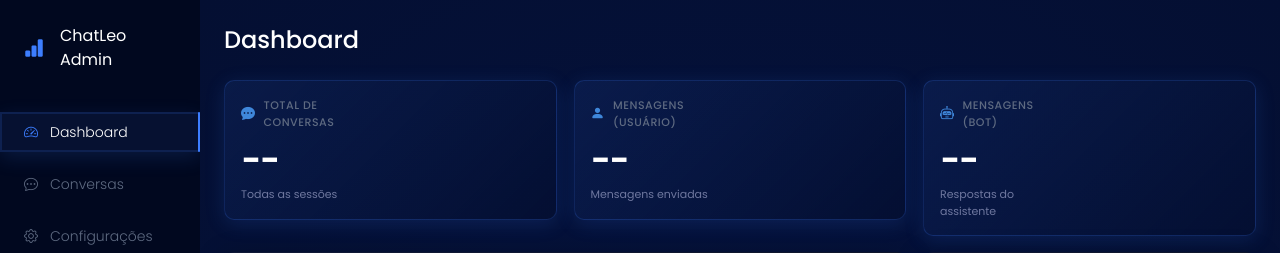
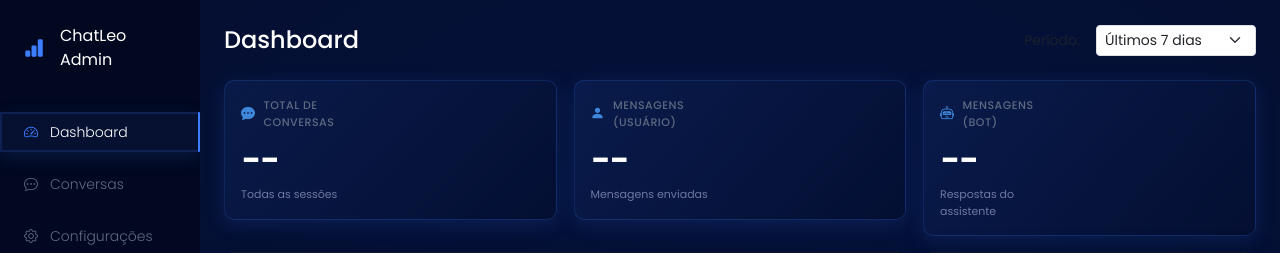
Before and after one commit to moaaskt/ChatJovemProgramador-staging, a Flask app: template templates/admin/dashboard.html in a window 1280 px wide. Shown: the top 253 px of the page. Run offline with Flask 3, Linux system fonts and the light colour scheme; the template is opened without the code that fills it, so the values that code supplies are empty; some libraries are stand-ins or nearby versions.

Commit message:
feat(admin): enhance dashboard with date range filter
- Added a dropdown to select the date range for reports on the dashboard.
- Updated the API to accept an optional 'days' parameter for filtering conversation data.
- Refactored JavaScript to dynamically load dashboard data based on the selected date range.
- Maintained existing functionality while allowing for future enhancements in report filtering.

```diff
--- a/admin.py
+++ b/admin.py
@@ -88,11 +88,21 @@ def dashboard():
 
 @admin_bp.get("/api/reports")
 def api_reports():
+    # Lê o parâmetro days da query string, com fallback para 7
+    days = request.args.get("days", type=int) or 7
+    if days <= 0:
+        days = 7
+
     data = {
+        # Por enquanto: todas as conversas (pode ser estendido futuramente para receber days ou date_start/date_end)
         "conversation_counts": get_conversation_counts(),
+        # Por enquanto: todas as mensagens (pode ser estendido futuramente para receber days ou date_start/date_end)
         "message_counts": get_message_counts_by_role(),
-        "daily_conversations": get_daily_conversation_counts(days=7),
+        # Usa o parâmetro days do filtro (ou 7 como padrão)
+        "daily_conversations": get_daily_conversation_counts(days=days),
+        # Mantém comportamento atual (pode ser estendido futuramente para receber days ou date_start/date_end)
         "recent_conversations": get_recent_conversations(limit=10),
+        # Por enquanto: todos os leads (pode ser estendido futuramente se os documentos de leads tiverem campos de timestamp consistentes)
         "leads_by_city": get_leads_count_by_city(),
         "leads_by_state": get_leads_count_by_state(),
         "leads_by_age_range": get_leads_count_by_age_range(),
--- a/templates/admin/dashboard.html
+++ b/templates/admin/dashboard.html
@@ -3,7 +3,19 @@
 {% block content %}
 
 <div class="main-header-line">
-    <h1>Dashboard</h1>
+    <div class="d-flex justify-content-between align-items-center w-100">
+        <h1 class="mb-0">Dashboard</h1>
+        <div class="d-flex align-items-center gap-2">
+            <label for="dashboard-range" class="form-label mb-0 me-2 small text-muted">
+                Período:
+            </label>
+            <select id="dashboard-range" class="form-select form-select-sm" style="width: auto; min-width: 160px;">
+                <option value="7" selected>Últimos 7 dias</option>
+                <option value="30">Últimos 30 dias</option>
+                <option value="90">Últimos 90 dias</option>
+            </select>
+        </div>
+    </div>
 
     <div class="action-buttons">
         <!-- Botão pra abrir sidebar no mobile -->
@@ -546,8 +558,27 @@ function createLeadsByAgeChart(labels, values) {
 // ============================================
 // Carregamento de dados da API
 // Contrato mantido: /admin/api/reports
+// Suporta filtros opcionais (ex: days para período)
 // ============================================
-fetch("/admin/api/reports")
+
+/**
+ * Carrega os dados da dashboard com filtros opcionais.
+ * @param {Object} filters - Objeto com filtros (ex: { days: 7 })
+ */
+function loadDashboardData(filters = {}) {
+    const params = new URLSearchParams();
+
+    // Filtro de período (dias)
+    if (filters.days && Number(filters.days) > 0) {
+        params.append("days", String(filters.days));
+    }
+
+    const queryString = params.toString();
+    const url = queryString
+        ? `/admin/api/reports?${queryString}`
+        : `/admin/api/reports`;
+
+    fetch(url)
         .then(r => r.json())
         .then(data => {
             // Preenche cards de métricas (lógica mantida)
@@ -623,6 +654,23 @@ fetch("/admin/api/reports")
         .catch(error => {
             console.error('Erro ao carregar dados da dashboard:', error);
         });
+}
+
+// Inicialização quando o DOM estiver pronto
+document.addEventListener("DOMContentLoaded", function () {
+    const rangeSelect = document.getElementById("dashboard-range");
+
+    // Listener para mudar o período
+    if (rangeSelect) {
+        rangeSelect.addEventListener("change", function () {
+            const days = parseInt(rangeSelect.value, 10) || 7;
+            loadDashboardData({ days: days });
+        });
+    }
+
+    // Carrega a dashboard inicialmente com 7 dias (comportamento atual)
+    loadDashboardData({ days: parseInt(rangeSelect?.value || "7", 10) || 7 });
+});
 </script>
 
 {% endblock %}
```
Lines whose indentation alone changed are shown as unchanged.
